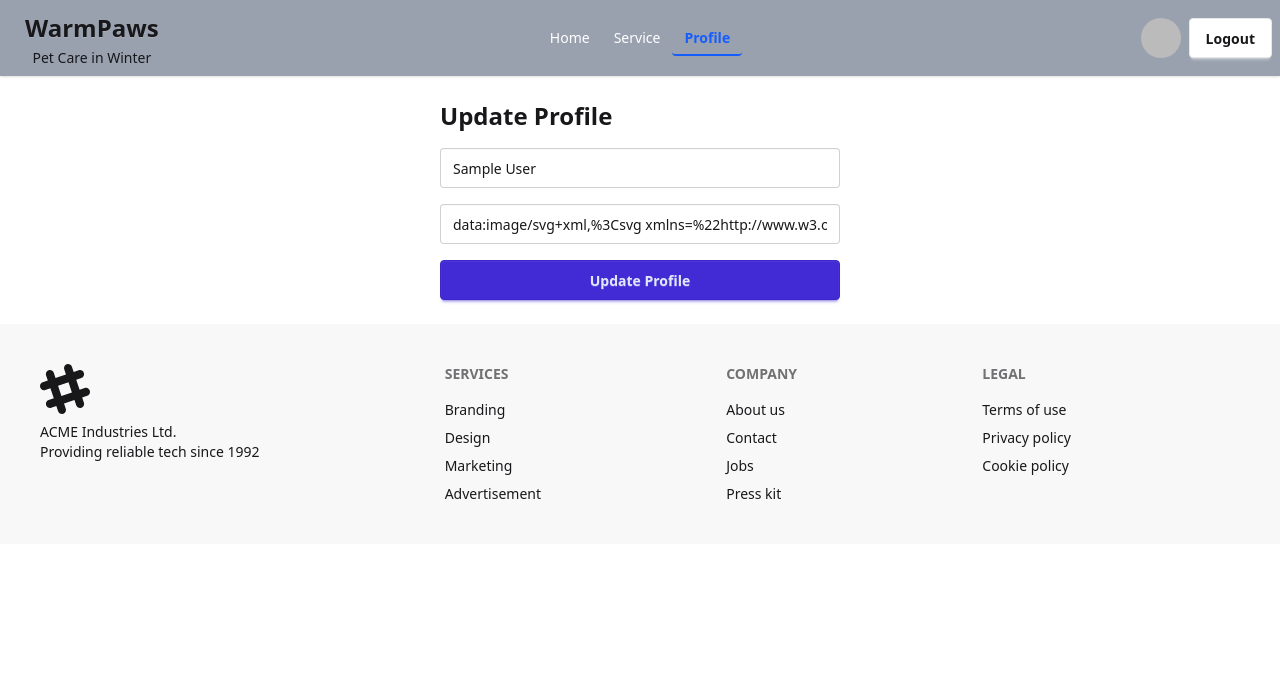
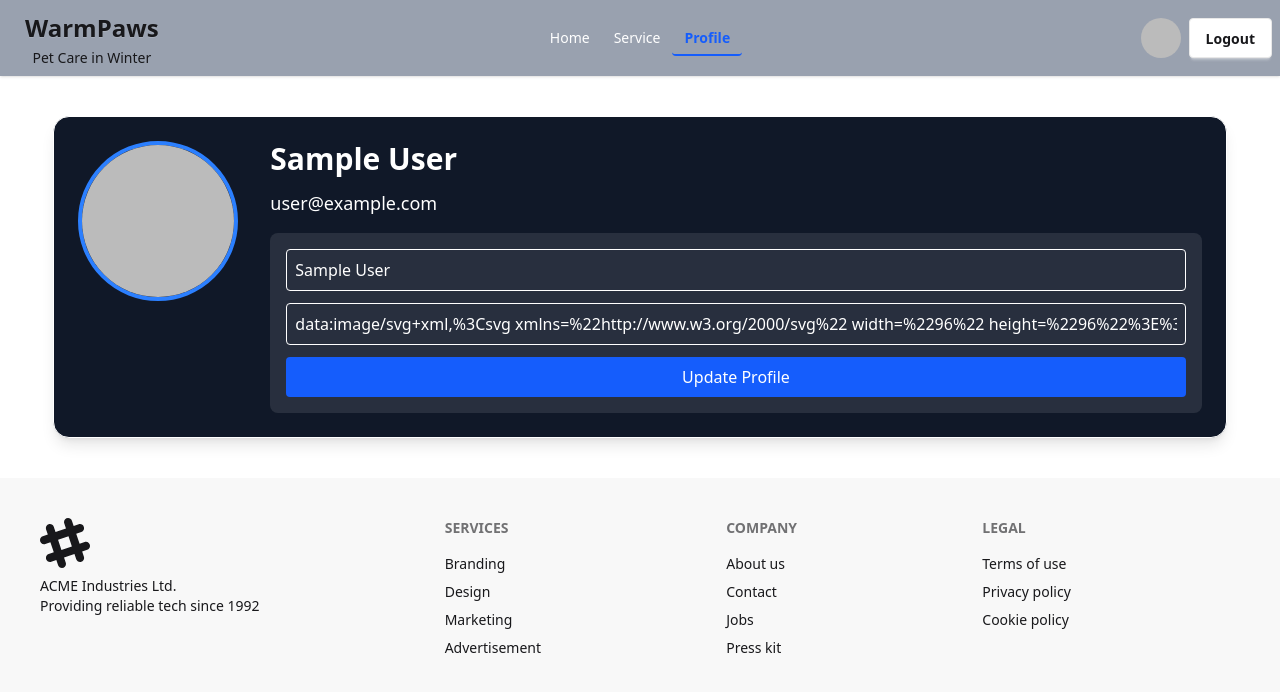
Before and after one commit to ISA-RUHULLA/Warm-paws, a React (Vite) app: page /profile in a window 1280 px wide. Shown: the top 692 px of the page. Built offline with nearby package versions, Linux system fonts and the light colour scheme; no server answers; sample sign-in values are in the browser's storage.

Commit message:
Added Password Validation

```diff
--- a/public/extraData.json
+++ b/public/extraData.json
@@ -19,6 +19,16 @@
     "id": 4,
     "title": "Maintain Regular Exercise",
     "desc": "Engage your pets in indoor activities to keep them fit during cold months."
+  },
+  {
+    "id": 5,
+    "title": "Check Their Skin and Coat",
+    "desc": "Winter air can dry out your pet’s skin. Brush regularly and use vet-approved moisturizers."
+  },
+  {
+    "id": 6,
+    "title": "Schedule Regular Vet Visits",
+    "desc": "Cold weather can worsen joint pain and arthritis. Regular vet checkups keep pets healthy year-round."
   }
     ],
     "expertVets": [
--- a/src/pages/Login.jsx
+++ b/src/pages/Login.jsx
@@ -19,6 +19,7 @@ const Login = () => {
         signIn(email, password)
             .then((res) => {
                 console.log("Logged in:", res.user);
+                toast.success("Login successful ✅");
                 navigate(from, { replace: true });
             })
             .catch((err) => {
@@ -32,6 +33,7 @@ const Login = () => {
         signInWithGoogle()
             .then((res) => {
                 console.log("Google login:", res.user);
+                toast.success("Logged in with Google ✅");
                 navigate(from, { replace: true });
             })
             .catch((err) => {
--- a/src/pages/Profile.jsx
+++ b/src/pages/Profile.jsx
@@ -5,38 +5,67 @@ import toast from "react-hot-toast";
 
 const Profile = () => {
   const { user } = useContext(AuthContext);
-  const [displayName, setDisplayName] = useState(user?.displayName || "");
-  const [photoURL, setPhotoURL] = useState(user?.photoURL || "");
+  const [name, setName] = useState(user?.displayName || "");
+  const [photo, setPhoto] = useState(user?.photoURL || "");
+  const [loading, setLoading] = useState(false);
 
-  const handleUpdate = (e) => {
+  const handleUpdate = async (e) => {
     e.preventDefault();
-    updateProfile(user, { displayName, photoURL })
-      .then(() => {
-        toast.success("Profile updated ✅");
-      })
-      .catch((err) => toast.error(err.message));
+    setLoading(true);
+    try {
+      await updateProfile(user, {
+        displayName: name,
+        photoURL: photo,
+      });
+      toast.success("✅ Profile updated successfully!");
+    } catch (error) {
+      console.error(error);
+      toast.error("Failed to update profile!");
+    } finally {
+      setLoading(false);
+    }
   };
 
   return (
-    <div className="p-6 max-w-md mx-auto">
-      <h2 className="text-2xl font-bold mb-4">Update Profile</h2>
-      <form onSubmit={handleUpdate} className="flex flex-col gap-4">
+    <div className="w-11/12 mx-auto my-10">
+      <div className="border p-6 rounded-2xl shadow-lg flex flex-col md:flex-row gap-8 items-center md:items-start bg-gray-900 text-white">
+        <img
+          src={user?.photoURL || "https://via.placeholder.com/150"}
+          alt="Profile"
+          className="w-40 h-40 rounded-full object-cover border-4 border-blue-500"
+        />
+
+        <div className="flex-1 space-y-3">
+          <h2 className="text-3xl font-bold">{user?.displayName || "No Name"}</h2>
+          <p className="text-lg">{user?.email}</p>
+
+          <form onSubmit={handleUpdate} className="mt-4 flex flex-col gap-3 bg-white/10 p-4 rounded-lg">
             <input
               type="text"
-          placeholder="Display Name"
-          value={displayName}
-          onChange={(e) => setDisplayName(e.target.value)}
-          className="input input-bordered w-full"
+              value={name}
+              onChange={(e) => setName(e.target.value)}
+              placeholder="Update name"
+              className="border p-2 rounded text-white"
             />
             <input
               type="text"
-          placeholder="Photo URL"
-          value={photoURL}
-          onChange={(e) => setPhotoURL(e.target.value)}
-          className="input input-bordered w-full"
+              value={photo}
+              onChange={(e) => setPhoto(e.target.value)}
+              placeholder="Update photo URL"
+              className="border p-2 rounded text-white"
             />
-        <button className="btn btn-primary w-full">Update Profile</button>
+            <button
+              type="submit"
+              disabled={loading}
+              className={`bg-blue-600 hover:bg-blue-700 text-white py-2 rounded transition ${
+                loading ? "opacity-60 cursor-not-allowed" : ""
+              }`}
+            >
+              {loading ? "Updating..." : "Update Profile"}
+            </button>
           </form>
+        </div>
+      </div>
     </div>
   );
 };
--- a/src/pages/Register.jsx
+++ b/src/pages/Register.jsx
@@ -7,17 +7,37 @@ const Register = () => {
     const { createUser, signInWithGoogle } = useContext(AuthContext);
     const navigate = useNavigate();
 
-    const handleRegister = e => {
+    const handleRegister = (e) => {
         e.preventDefault();
         const email = e.target.email.value;
         const password = e.target.password.value;
+
+
+        const uppercase = /[A-Z]/.test(password);
+        const lowercase = /[a-z]/.test(password);
+        const minLength = password.length >= 6;
+
+        if (!uppercase) {
+            toast.error("Password must contain at least one uppercase letter (A-Z)");
+            return;
+        }
+        if (!lowercase) {
+            toast.error("Password must contain at least one lowercase letter (a-z)");
+            return;
+        }
+        if (!minLength) {
+            toast.error("Password must be at least 6 characters long");
+            return;
+        }
+
+
         createUser(email, password)
-            .then(res => {
+            .then((res) => {
                 console.log("User created:", res.user);
                 toast.success("Registration successful ✅");
-                navigate("/"); // redirect to homepage
+                navigate("/");
             })
-            .catch(err => {
+            .catch((err) => {
                 console.error(err.message);
                 toast.error(err.message);
             });
@@ -28,9 +48,12 @@ const Register = () => {
             .then((res) => {
                 console.log("Google login:", res.user);
                 toast.success("Logged in with Google ✅");
-                navigate("/"); // redirect to homepage
+                navigate("/");
             })
-            .catch((err) => console.error(err.message));
+            .catch((err) => {
+                console.error(err.message);
+                toast.error(err.message);
+            });
     };
 
     return (
@@ -39,15 +62,22 @@ const Register = () => {
                 <div className="card-body">
                     <fieldset className="fieldset">
                         <label className="label">Email</label>
-                                <input type="email" name="email" className="input" placeholder="Email" />
+                        <input type="email" name="email" className="input" placeholder="Email" required />
                         <label className="label">Password</label>
-                                <input type="password" name="password" className="input" placeholder="Password" />
+                        <input type="password" name="password" className="input" placeholder="Password" required />
                         <button className="btn btn-neutral mt-4">Register Now</button>
-                                <div><h2>Already have an account? <Link to='/auth/login' className="text-red-500">Login</Link> </h2></div>
+                        <div>
+                            <h2>
+                                Already have an account?{" "}
+                                <Link to="/auth/login" className="text-red-500">
+                                    Login
+                                </Link>
+                            </h2>
+                        </div>
                     </fieldset>
                 </div>
                 <div className="divider">OR</div>
-                    <button onClick={handleGoogleLogin} className="btn btn-outline w-full">
+                <button onClick={handleGoogleLogin} type="button" className="btn btn-outline w-full">
                     Continue with Google
                 </button>
             </div>
--- a/src/pages/ServiceDetails.jsx
+++ b/src/pages/ServiceDetails.jsx
@@ -46,14 +46,14 @@ const ServiceDetails = () => {
 
     const updated = [
       ...bookedItems,
-      { ...service, user: formData }, // save with user info
+      { ...service, user: formData },
     ];
     localStorage.setItem("bookedServices", JSON.stringify(updated));
 
     setIsBooked(true);
     toast.success(`✅ "${service.serviceName}" booked successfully!`);
     setFormData({ name: "", email: "" });
-    setShowForm(false); // hide form after submit
+    setShowForm(false);
   };
 
   if (!service)
@@ -67,7 +67,7 @@ const ServiceDetails = () => {
         <img
           src={service.image}
           alt={service.serviceName}
-          className="w-full md:w-1/2 h-64 object-cover rounded-xl"
+          className="w-full md:w-1/2  object-cover rounded-xl"
         />
 
         <div className="flex-1 space-y-3">
@@ -118,7 +118,7 @@ const ServiceDetails = () => {
                 placeholder="Enter your name"
                 value={formData.name}
                 onChange={handleChange}
-                className="border p-2 rounded text-black"
+                className="border p-2 rounded text-white"
               />
               <input
                 type="email"
@@ -126,7 +126,7 @@ const ServiceDetails = () => {
                 placeholder="Enter your email"
                 value={formData.email}
                 onChange={handleChange}
-                className="border p-2 rounded text-black"
+                className="border p-2 rounded text-white"
               />
               <button
                 type="submit"
```
Lines whose indentation alone changed are shown as unchanged.
